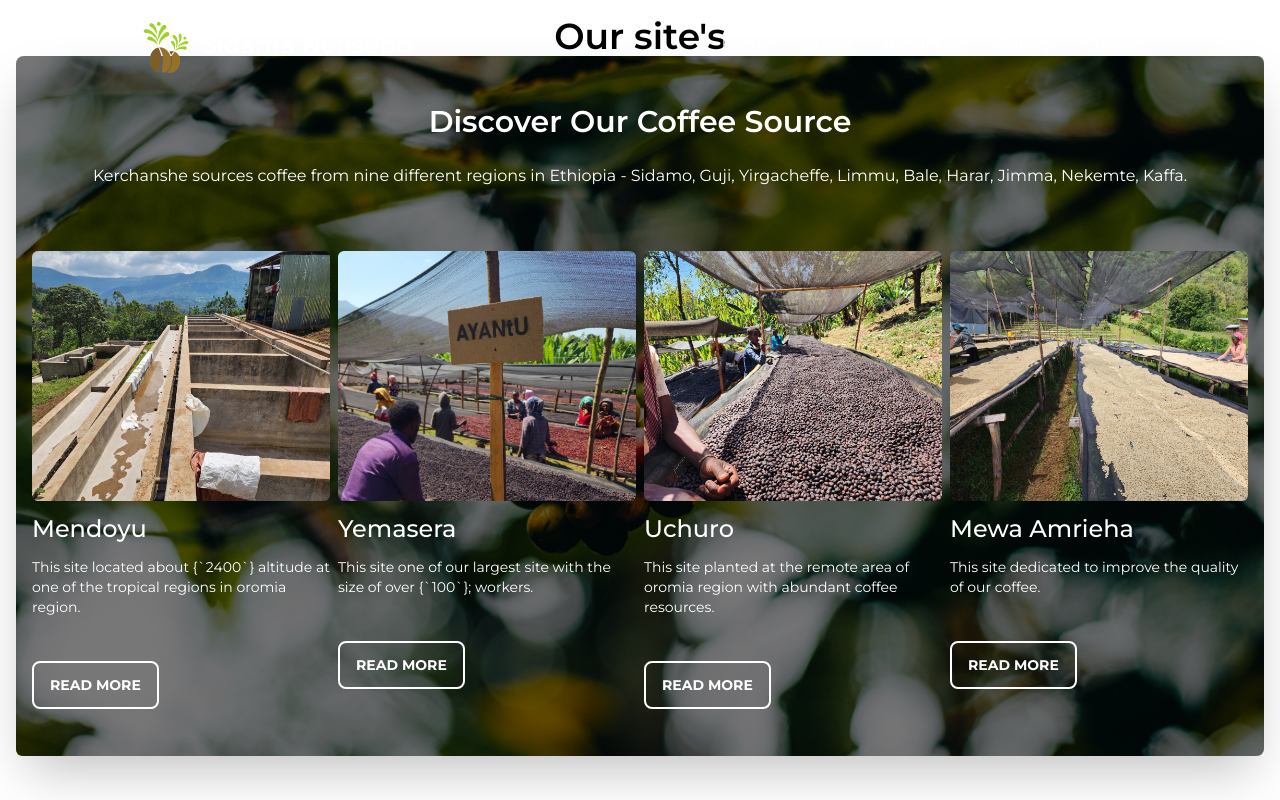
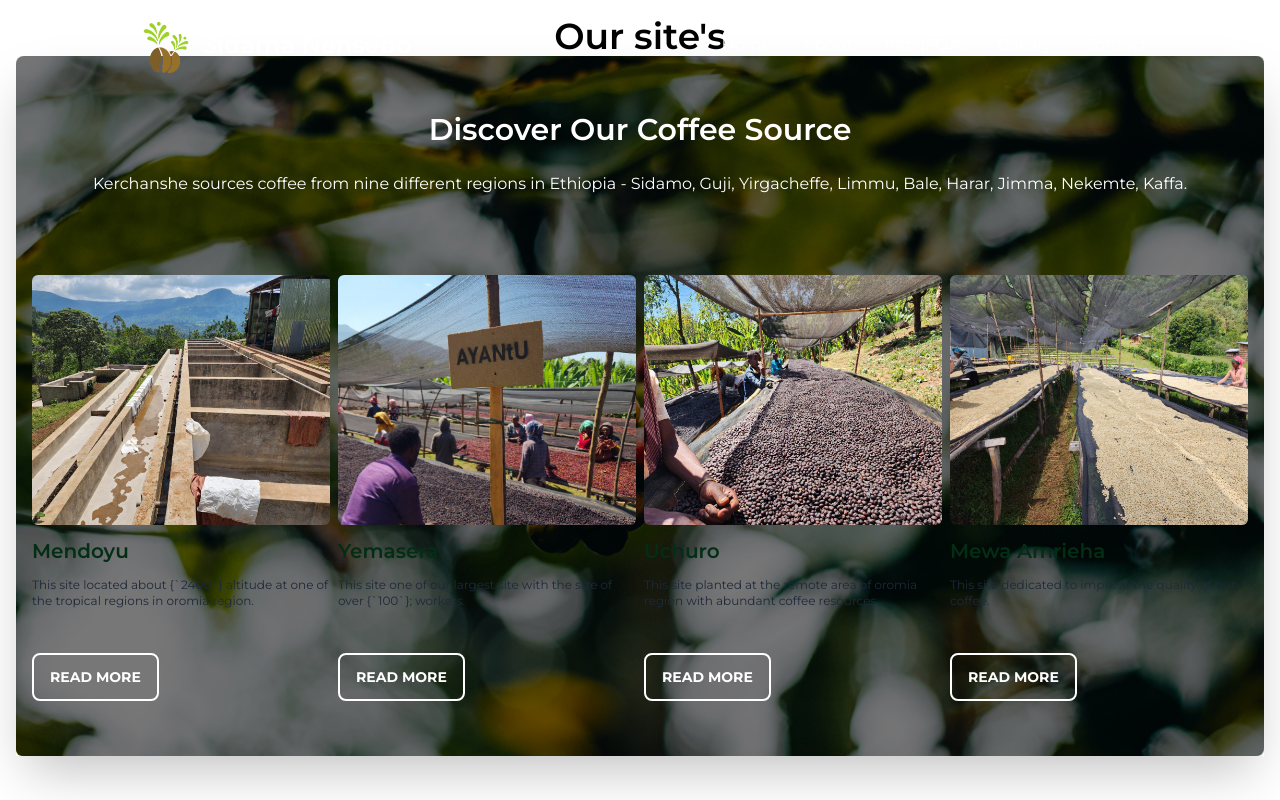
Before and after one commit to natnaelTy/Nensebo, a Next.js app: page /oursites in a window 1280 px wide. Shown: the top 800 px of the page. Built offline with nearby package versions, Linux system fonts and the light colour scheme.

Commit message:
fixed layout

```diff
--- a/app/globals.css
+++ b/app/globals.css
@@ -1,6 +1,10 @@
 @import "tailwindcss";
+@import 'swiper/css';
 
 
+* {
+  -webkit-font-smoothing: auto;
+}
 /* reuseble class */
 
 @layer utilities {
@@ -72,10 +76,10 @@
   @apply w-full h-full flex items-center flex-wrap justify-center  relative overflow-hidden shadow-2xl;
 }
 .siteName {
-  @apply text-xl font-medium md:text-2xl text-white z-10;
+  @apply text-lg font-semibold text-green-950 md:text-xl z-10;
 }
 .siteDescription {
-  @apply max-w-[300px] text-sm;
+  @apply max-w-[300px] text-xs text-gray-800;
 }
 .siteImage {
   @apply w-full h-full object-cover rounded-lg;
@@ -137,7 +141,7 @@
     left: 50%;
     transform: translate(-50%, -50%);
     border-radius: 6px;
-    margin-top: 10px;
+    margin-top: 5px;
 }
 
 }
```
